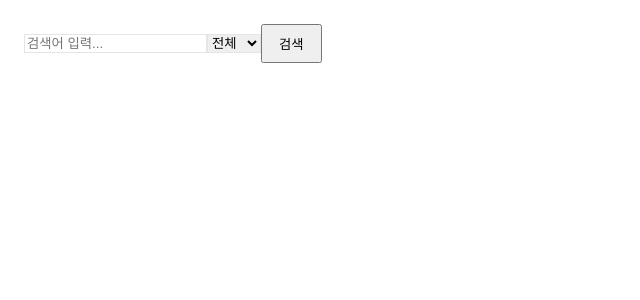
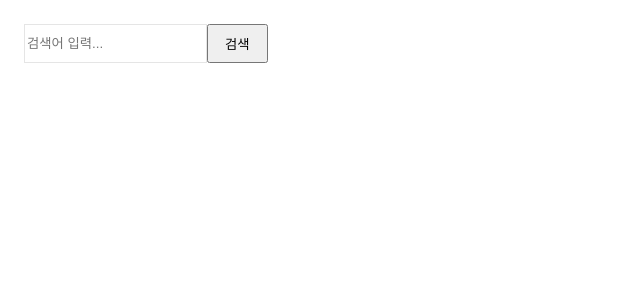
Before and after one commit to inq-o/yt-metrics-finder, a React (Vite) app in the folder frontend/: page / in a window 1280 px wide. Shown: the top 300 px of the page, without its empty margins (0-640 px from the left). Built offline with nearby package versions, Linux system fonts and the light colour scheme.

Commit message:
revert: restore App.jsx to original UI

```diff
--- a/frontend/src/App.jsx
+++ b/frontend/src/App.jsx
@@ -1,15 +1,7 @@
 import { useState } from "react";
-
-function formatSubscribers(n) {
-    if (!n && n !== 0) return "비공개";
-    if (n >= 1_000_000) return (n / 1_000_000).toFixed(2) + "M";
-    if (n >= 1_000) return (n / 1_000).toFixed(1) + "K";
-    return n.toString();
-}
 
 export default function App() {
     const [query, setQuery] = useState("");
-    const [filter, setFilter] = useState("any"); // 업로드 날짜 필터
     const [loading, setLoading] = useState(false);
     const [data, setData] = useState([]);
 
@@ -18,15 +10,6 @@ export default function App() {
         setLoading(true);
         setData([]);
 
-        // 📌 필터별 publishedAfter 계산
-        let publishedAfter = "";
-        const now = new Date();
-        if (filter === "today") now.setDate(now.getDate() - 1);
-        if (filter === "week") now.setDate(now.getDate() - 7);
-        if (filter === "month") now.setMonth(now.getMonth() - 1);
-        if (filter === "year") now.setFullYear(now.getFullYear() - 1);
-        if (filter !== "any") publishedAfter = now.toISOString();
-
         try {
             const params = new URLSearchParams({
                 q: query,
@@ -34,7 +17,6 @@ export default function App() {
                 order: "viewCount",
                 regionCode: "KR",
             });
-            if (publishedAfter) params.append("publishedAfter", publishedAfter);
 
             const res = await fetch(
                 `${import.meta.env.VITE_API_BASE}/api/search?${params.toString()}`
@@ -50,8 +32,8 @@ export default function App() {
 
     return (
         <div className="p-6">
-            {/* 🔍 검색창: 기존 유지 + 중앙 정렬 */}
-            <div className="flex justify-center items-center space-x-2 mb-4">
+            {/* 🔍 검색창 */}
+            <div className="flex space-x-2 mb-4">
                 <input
                     type="text"
                     value={query}
@@ -59,17 +41,6 @@ export default function App() {
                     placeholder="검색어 입력..."
                     className="w-1/2 p-2 border rounded"
                 />
-                <select
-                    value={filter}
-                    onChange={(e) => setFilter(e.target.value)}
-                    className="p-2 border rounded"
-                >
-                    <option value="any">전체</option>
-                    <option value="today">오늘</option>
-                    <option value="week">1주일</option>
-                    <option value="month">1개월</option>
-                    <option value="year">1년</option>
-                </select>
                 <button
                     onClick={handleSearch}
                     className="px-4 py-2 bg-blue-500 text-white rounded"
@@ -79,13 +50,12 @@ export default function App() {
             </div>
 
             {/* 로딩 표시 */}
-            {loading && <p className="text-center mt-4">검색 중...</p>}
+            {loading && <p className="mt-4">검색 중...</p>}
 
-            {/* 📊 검색 결과: 기존 유지 + 스크롤 박스 추가 */}
+            {/* 📊 검색 결과 */}
             {data.length > 0 && (
-                <div className="overflow-x-auto max-h-[600px] overflow-y-scroll border rounded">
-                    <table className="min-w-full text-sm text-left">
-                        <thead className="bg-gray-100 sticky top-0">
+                <table className="min-w-full text-sm text-left border mt-6">
+                    <thead className="bg-gray-100">
                     <tr>
                         <th className="p-2">채널명</th>
                         <th className="p-2">제목</th>
@@ -108,7 +78,9 @@ export default function App() {
                             </td>
                             <td className="p-2">{v.viewCount.toLocaleString()}</td>
                             <td className="p-2">{v.viewsPerHour}</td>
-                                <td className="p-2">{formatSubscribers(v.subscriberCount)}</td>
+                            <td className="p-2">
+                                {v.subscriberCount ? v.subscriberCount.toLocaleString() : "비공개"}
+                            </td>
                             <td className="p-2">{v.viewToSubRatio || "N/A"}</td>
                             <td className="p-2">{v.durationHMS}</td>
                             <td className="p-2">
@@ -125,7 +97,6 @@ export default function App() {
                     ))}
                     </tbody>
                 </table>
-                </div>
             )}
         </div>
     );
```
Lines whose indentation alone changed are shown as unchanged.
